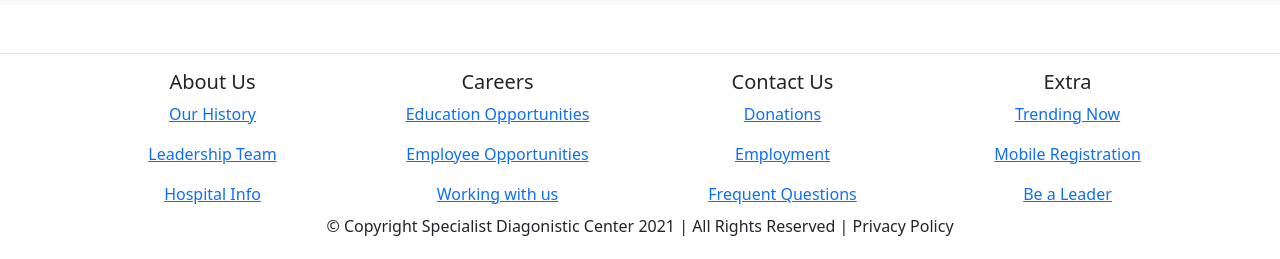
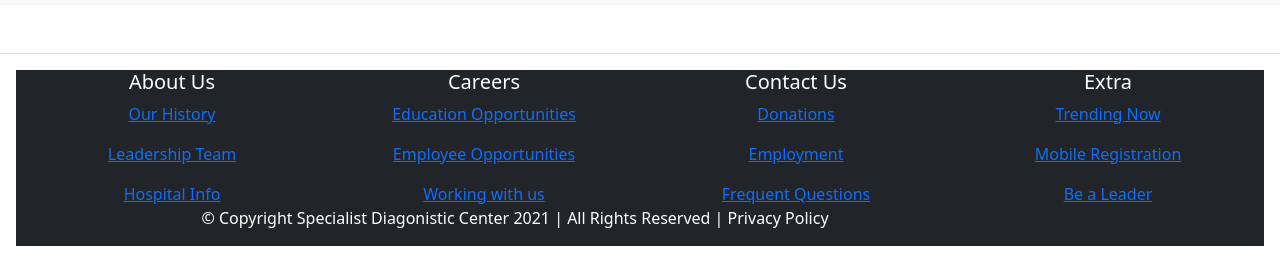
Before and after one commit to niirjhor/Specialized-Healthcare-Website, a React (Create React App) app: page / in a window 1280 px wide. Shown: the part 3903-4162 px from the top of the page. Built offline with nearby package versions, Linux system fonts and the light colour scheme; no server answers.

Commit message:
Done and dusted2

```diff
--- a/src/components/Footer/Footer.js
+++ b/src/components/Footer/Footer.js
@@ -5,10 +5,10 @@ import './Footer.css'
 const Footer = () => {
     return (
         <ModalFooter className="font-small text-dark justify-content-center mt-5">
-            <Container className="">
+            <Container fluid className="bg-dark">
                 <Row>
                     <Col>
-                        <h5 className="title">About Us</h5>
+                        <h5 className="title text-white">About Us</h5>
                         <li className="list-unstyled lists">
                             <a targer='_blank' href="https://freefrontend.com/css-headers-footers/">Our History</a>
                         </li>
@@ -21,7 +21,7 @@ const Footer = () => {
 
                     </Col>
                     <Col md="3">
-                        <h5 className="title">Careers</h5>
+                        <h5 className="title text-white">Careers</h5>
                         <li className="list-unstyled">
                             <a href="https://freefrontend.com/css-headers-footers/">Education Opportunities</a>
                         </li>
@@ -34,7 +34,7 @@ const Footer = () => {
 
                     </Col>
                     <Col md="3">
-                        <h5 className="title">Contact Us</h5>
+                        <h5 className="title text-white">Contact Us</h5>
                         <li className="list-unstyled">
                             <a href="https://freefrontend.com/css-headers-footers/">Donations</a>
                         </li>
@@ -47,7 +47,7 @@ const Footer = () => {
 
                     </Col>
                     <Col>
-                        <h5 className="title">Extra</h5>
+                        <h5 className="title text-white">Extra</h5>
                         <li className="list-unstyled">
                             <a href="https://freefrontend.com/css-headers-footers/">Trending Now</a>
                         </li>
@@ -60,8 +60,9 @@ const Footer = () => {
 
                     </Col>
                 </Row>
+                <p className='text-footer text-white justify-content-center'>© Copyright Specialist Diagonistic Center 2021 | All Rights Reserved | Privacy Policy</p>
             </Container>
-            <p className='text-footer justify-content-center'>© Copyright Specialist Diagonistic Center 2021 | All Rights Reserved | Privacy Policy</p>
+
         </ModalFooter>
     );
 };
```
